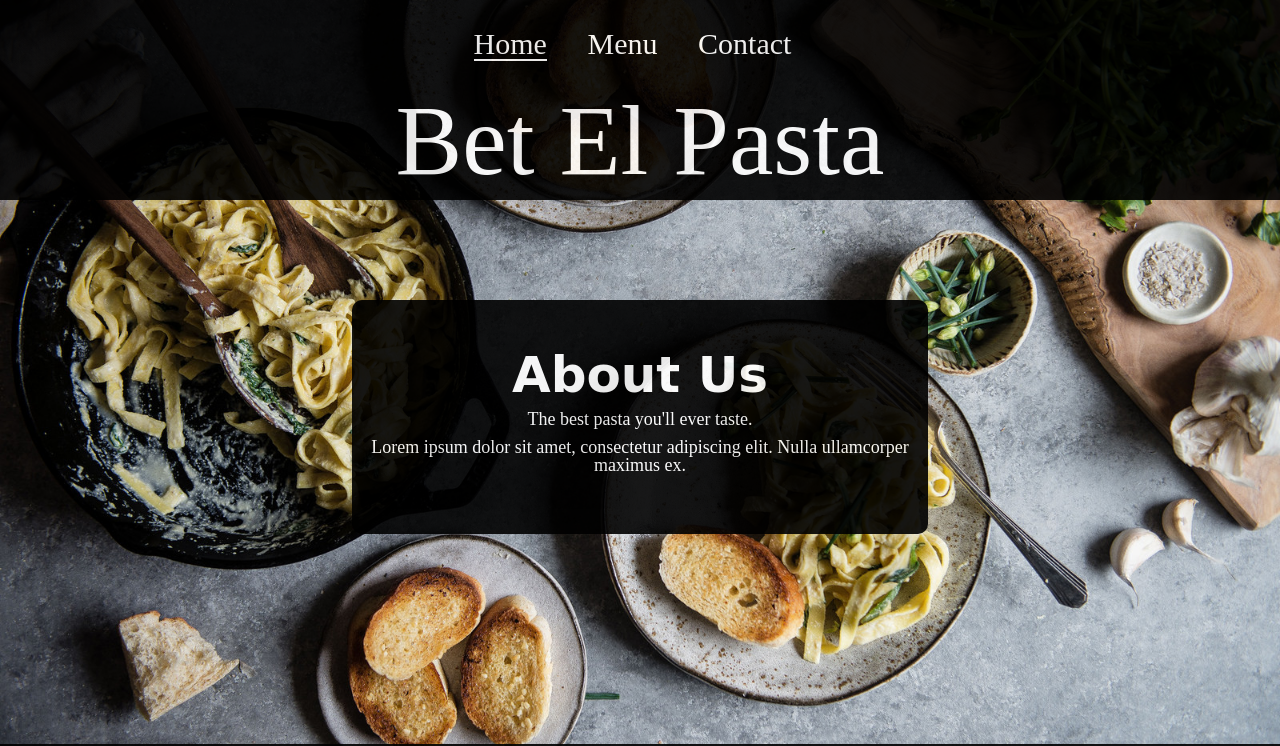
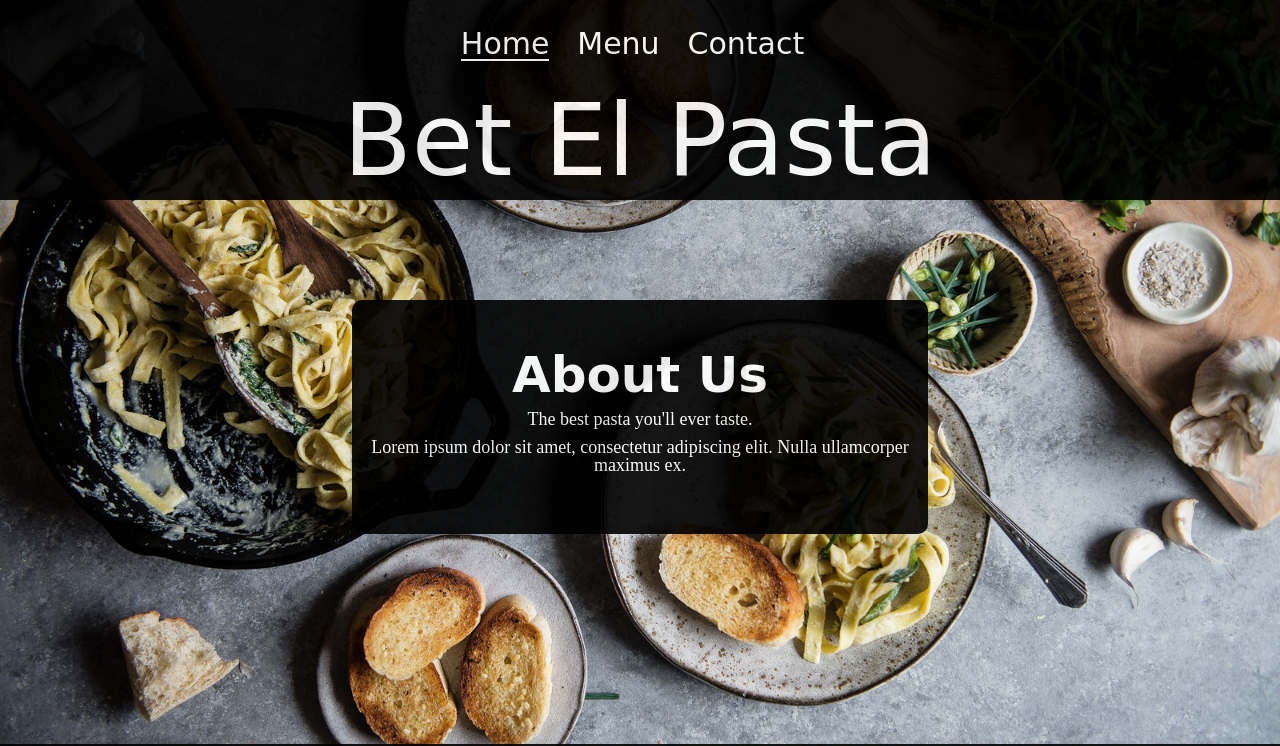
Before and after one commit to muudar/restaurant-page, a plain HTML site: page index.html in a window 1280 px wide. Shown: the top 746 px of the page. Drawn offline with nearby package versions, Linux system fonts and the light colour scheme; a web font is replaced by a local one.

Commit message:
fixed top-bar styling

```diff
--- a/style.css
+++ b/style.css
@@ -230,7 +230,7 @@ footer{
 
 
 .menu-item-price,
-.top-bear,
+.top-bar,
 .mid-header,
 .menu-item-name{
     font-family: 'Petit Formal Script', cursive;
```
